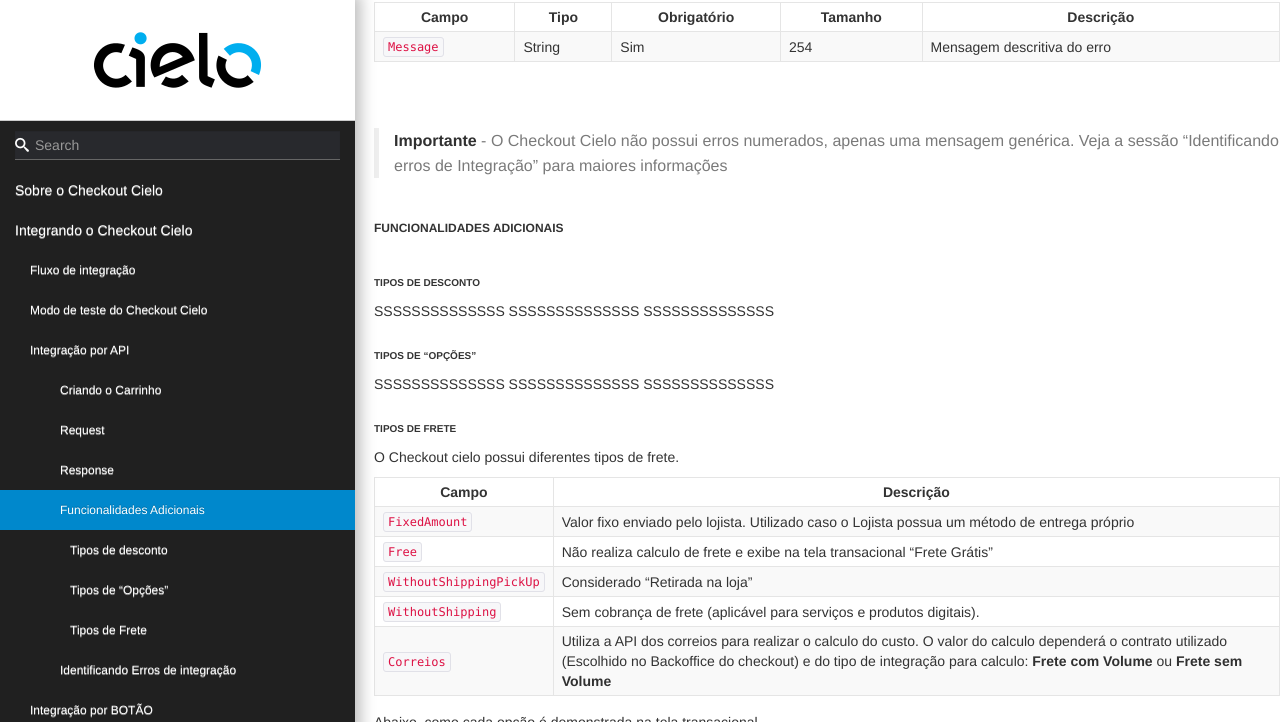
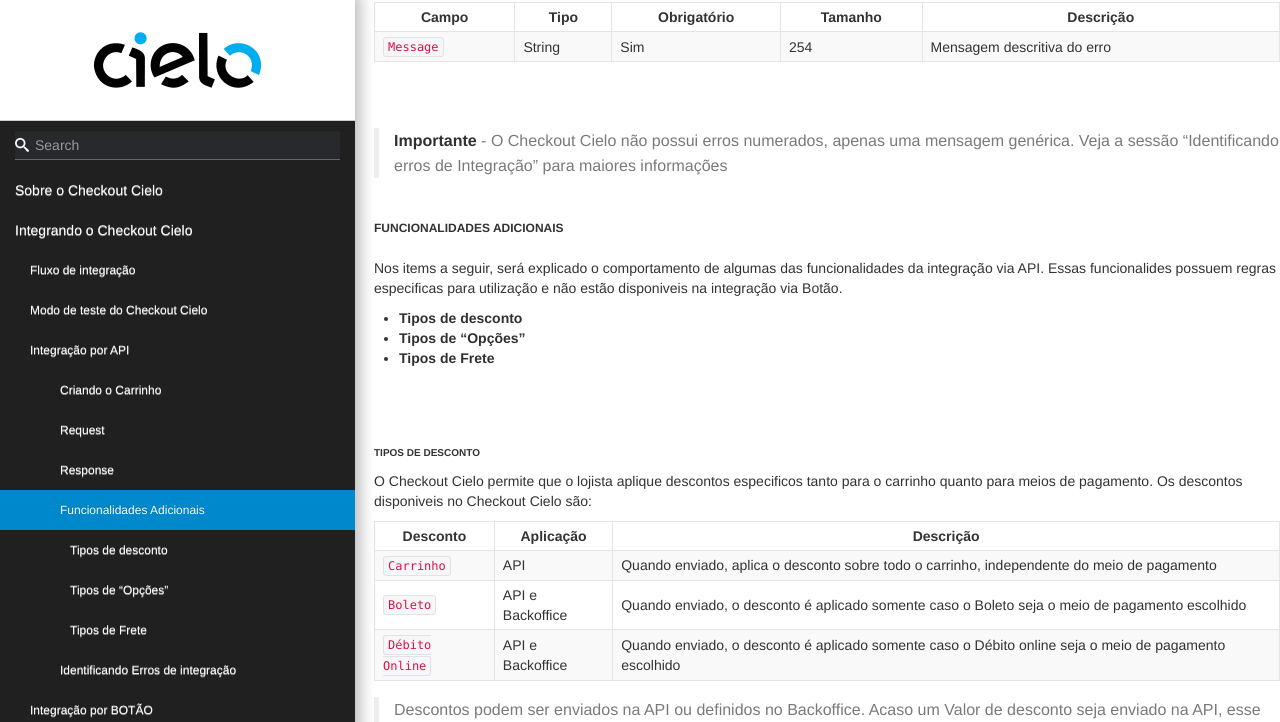
Before and after one commit to DeveloperCielo/Tutorial, a Jekyll site: the page built from _posts/2017-08-25-Checkout.md, in a window 1280 px wide and 1400 px high, scrolled down 13686 px, cut to the strip 0-722 px from the top of the window. Built offline with Jekyll 4.4.1, drawn with Linux system fonts in a browser that asks for light colours; some web fonts are replaced; some of the changed text lies outside the part shown.

Commit message:
Updated '_posts/2017-08-25-Checkout.md' via CloudCannon

````diff
--- a/_posts/2017-08-25-Checkout.md
+++ b/_posts/2017-08-25-Checkout.md
@@ -498,12 +498,40 @@
 
 ### Funcionalidades Adicionais
 
+Nos items a seguir, será explicado o comportamento de algumas das funcionalidades da integração via API. Essas funcionalides possuem regras especificas para utilização e não estão disponiveis na integração via Botão.
+
+* **Tipos de desconto**
+* **Tipos de "Opções"**
+* **Tipos de Frete**
+
+<BR><BR>
 
 #### Tipos de desconto
 
-SSSSSSSSSSSSSS
-SSSSSSSSSSSSSS
-SSSSSSSSSSSSSS
+O Checkout Cielo permite que o lojista aplique descontos especificos tanto para o carrinho quanto para meios de pagamento.
+Os descontos disponiveis no Checkout Cielo são:
+
+| Desconto        | Aplicação        | Descrição                                                                                             |
+|-----------------|------------------|-------------------------------------------------------------------------------------------------------|
+| `Carrinho`      | API              | Quando enviado, aplica o desconto sobre todo o carrinho, independente do meio de pagamento            |
+| `Boleto`        | API e Backoffice | Quando enviado, o desconto é aplicado somente caso o Boleto seja o meio de pagamento escolhido        |
+| `Débito Online` | API e Backoffice | Quando enviado, o desconto é aplicado somente caso o Débito online seja o meio de pagamento escolhido |
+
+> Descontos podem ser enviados na API ou definidos no Backoffice. Acaso um Valor de desconto seja enviado na API, esse será o valor considerado, mesmo que o Backoffice possua outro valor registrado
+
+Para enviar um Desconto sobre o `Carrinho` basta enviar o nó abaixo dentro do nó `Cart`
+
+```
+      "Discount":{
+         "Type":"Percent",
+         "Value":00
+      },
+```
+
+
+
+
+
 
 #### Tipos de "Opções"
 
@@ -683,7 +711,7 @@
 <br>
 <br>
 
-### Parâmetros para cadastro de produto
+### Criando o Botão
 
 Para utilizar este recurso, é necessário cadastrar o produto que se deseja vender, suas informações, e depois simplesmente copiar o código fonte gerado para este botão. A inclusão dos produtos é feita dentro do [Backoffice Cielo Checkout](http://developercielo.github.io/Checkout-Backoffice/), no menu de Produtos/Cadastrar Produto.
 
````
